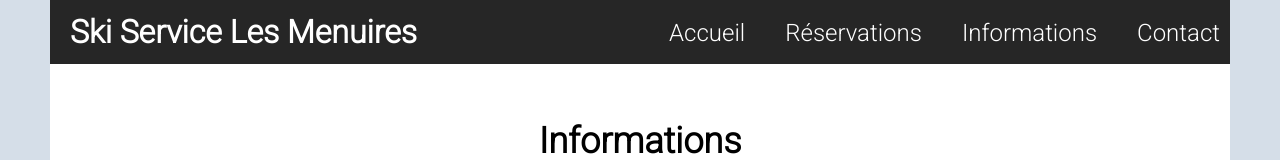
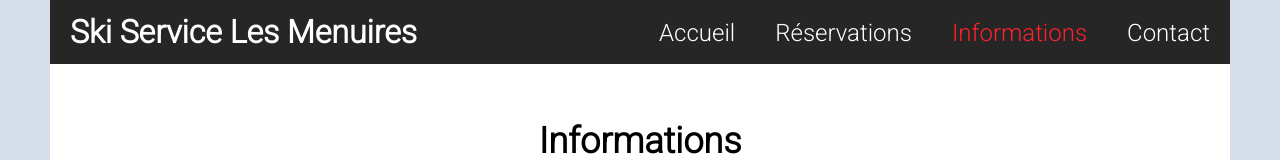
Before and after one commit to AntoineGGG/skiservice, a Next.js app: page /informations in a window 1280 px wide. Shown: the top 160 px of the page. Built offline with nearby package versions, Linux system fonts and the light colour scheme.

Commit message:
navbar active page ok

```diff
--- a/components/Navbar.js
+++ b/components/Navbar.js
@@ -1,7 +1,9 @@
 import styles from '../styles/Navbar.module.scss';
 import Link from 'next/link';
+import { useRouter } from 'next/router';
 
 const Navbar = () => {
+  const router = useRouter();
   return (
     <div className={styles.navContainer}>
       <div className={styles.navbar}>
@@ -15,7 +17,9 @@ const Navbar = () => {
           <span></span>
           <ul className={styles.menuNav}>
             <Link href='/'>
-              <li>Accueil</li>
+              <li className={router.pathname === '/' ? styles.active : ''}>
+                Accueil
+              </li>
             </Link>
             <li>
               <a href='https://location-ski.sport2000.fr/#resort/idResort/318/idShop/870/o/minisite'>
@@ -23,10 +27,20 @@ const Navbar = () => {
               </a>
             </li>
             <Link href='/informations'>
-              <li>Informations</li>
+              <li
+                className={
+                  router.pathname === '/informations' ? styles.active : ''
+                }
+              >
+                Informations
+              </li>
             </Link>
             <Link href='/contact'>
-              <li>Contact</li>
+              <li
+                className={router.pathname === '/contact' ? styles.active : ''}
+              >
+                Contact
+              </li>
             </Link>
           </ul>
         </div>
--- a/pages/informations.js
+++ b/pages/informations.js
@@ -30,11 +30,11 @@ const Informations = () => {
             src='https://www.google.com/maps/embed?pb=!1m14!1m8!1m3!1d11221.67327418164!2d6.5373583!3d45.3201746!3m2!1i1024!2i768!4f13.1!3m3!1m2!1s0x0%3A0x11333e2ae2ac0e3!2sSPORT%202000%20SKI%20SERVICE%20LES%20MENUIRES%20-%20Location%20ski%20Les%20Menuires!5e0!3m2!1sfr!2sfr!4v1609066682296!5m2!1sfr!2sfr'
             width='400'
             height='300'
-            frameborder='0'
+            frameBorder='0'
             style={{ border: 0, width: '100%' }}
-            allowfullscreen=''
+            allowFullScreen=''
             aria-hidden='false'
-            tabindex='0'
+            tabIndex='0'
           ></iframe>
         </div>
       </div>
--- a/styles/Navbar.module.scss
+++ b/styles/Navbar.module.scss
@@ -113,12 +113,15 @@
       margin: 0;
       padding: 20px;
     }
+    .active {
+      color: #fe222c;
+    }
     .menuToggle {
       .menuNav {
         display: flex;
         position: absolute;
         top: 5px;
-        right: 40px;
+        right: 50px;
 
         li {
           list-style-type: none;
```
